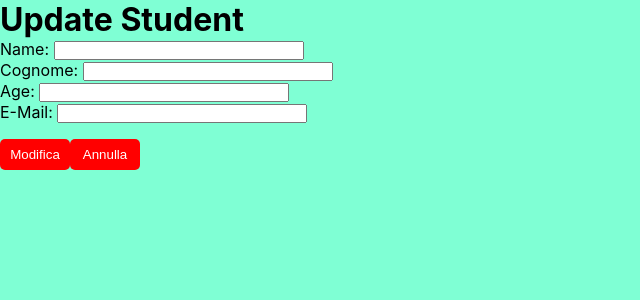
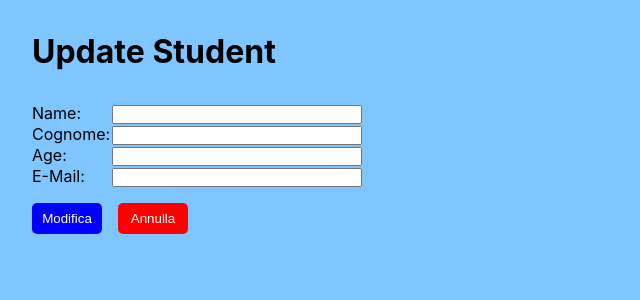
Before and after one commit to jamiromic/test-project, a React (Create React App) app: page /students/update/1 in a window 1280 px wide. Shown: the top 300 px of the page, without its empty margins (0-640 px from the left). Built offline with nearby package versions, Linux system fonts and the light colour scheme; no server answers.

Commit message:
fix styles

```diff
--- a/src/components/StudentList.js
+++ b/src/components/StudentList.js
@@ -46,8 +46,8 @@ function StudentList() {
               <div className="card">
                 <a href={`students/${item.id}`}>
                   <h2>{item.name} {item.surname}</h2>
-                  <p>Età: {item.age}</p>
-                  <p>Email: {item.email}</p>
+                  <p><strong>Età:</strong> {item.age}</p>
+                  <p><strong>Email:</strong> {item.email}</p>
                 </a>
                 <button className='modif' id={item.id} onClick={handleUpdate}>Modifica</button><br />
                 <button id={item.id} onClick={handleClick}>Elimina</button>
--- a/src/components/StudentUpdate.js
+++ b/src/components/StudentUpdate.js
@@ -1,5 +1,6 @@
 import React, { useState, useEffect } from "react";
 import { useParams } from "react-router-dom";
+import '../styles/StudentUpdate.css';
 
 
 
@@ -100,7 +101,7 @@ function StudentUpdate() {
           <input type="email" id="email" value={student.email} onChange={handleEmailChange} />
         </div>
         <div>
-          <button type="submit">Modifica</button>
+          <button className="button_blue" type="submit">Modifica</button>
           <button type='button' onClick={handleCancel}>Annulla</button>
         </div>
       </form>
--- a/src/index.css
+++ b/src/index.css
@@ -5,7 +5,7 @@ body {
     sans-serif;
   -webkit-font-smoothing: antialiased;
   -moz-osx-font-smoothing: grayscale;
-  background-color: aquamarine;
+  background-color: rgb(127, 197, 255);
 }
 
 code {
--- /dev/null
+++ b/src/styles/StudentUpdate.css
@@ -0,0 +1,20 @@
+h1 {
+    margin: 2rem;
+}
+
+form {
+    margin: 2rem;
+}
+
+label {
+    display: inline-block;
+    width: 80px;
+}
+
+button {
+    margin-right: 1rem;
+}
+
+.button_blue {
+    background-color: blue;
+}
--- a/src/styles/StudentsList.css
+++ b/src/styles/StudentsList.css
@@ -52,6 +52,7 @@ ul {
     margin-top: 3rem;
     display: flex;
     height: 270px;
+    width: 270px;
     flex-direction: column;
     justify-content: center;
     text-align: center;
@@ -59,13 +60,13 @@ ul {
 
   .card {
     background-color: #fff;
-    width: fit-content;
     border-radius: 5px;
     box-shadow: 0 2px 4px rgba(0,0,0,.2);
     padding: 16px;
     margin-bottom: 16px;
     align-items: center;
     height: 100%;
+    width: auto;
   }
 
   .card h2 {
@@ -76,4 +77,5 @@ ul {
   .card p {
     margin-bottom: 8px;
     font-size: 0.25rem;
+    text-align: left;
   }
```
